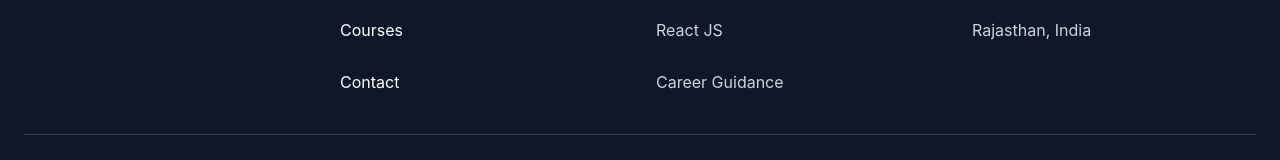
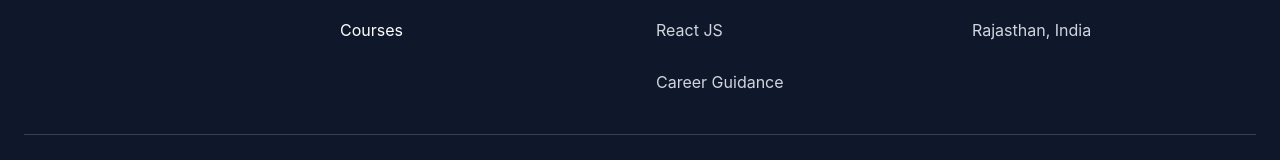
Before and after one commit to Ravindra-jingar/Mentora, a React (Vite) app in the folder frontend/: page /courses-details/1 in a window 1280 px wide. Shown: the part 390-550 px from the top of the page. Built offline with nearby package versions, Linux system fonts and the light colour scheme; no server answers.

Commit message:
haeder error

```diff
--- a/frontend/src/components/Footer.jsx
+++ b/frontend/src/components/Footer.jsx
@@ -1,3 +1,4 @@
+const API_URL = "https://mentora-bt9q.onrender.com";
 function Footer() {
   return (
     <footer className="bg-slate-900 text-gray-300">
@@ -25,7 +26,7 @@ function Footer() {
               <li><a href="/">Home</a></li>
               <li><a href="/about">About</a></li>
               <li><a href="/courses">Courses</a></li>
-              <li><a href="/contact">Contact</a></li>
+
             </ul>
           </div>
 
```
